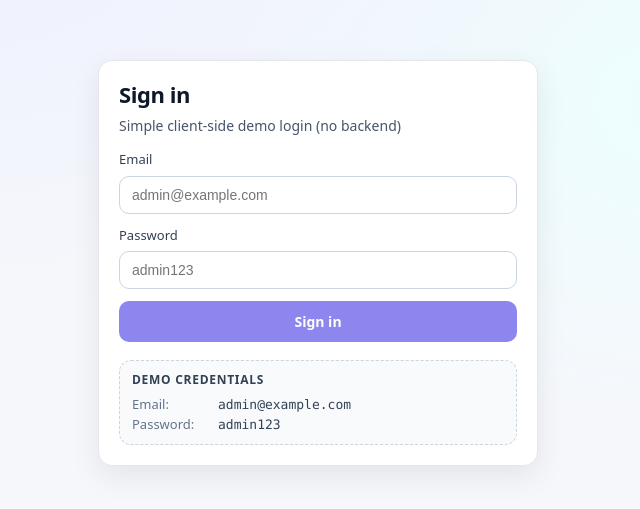
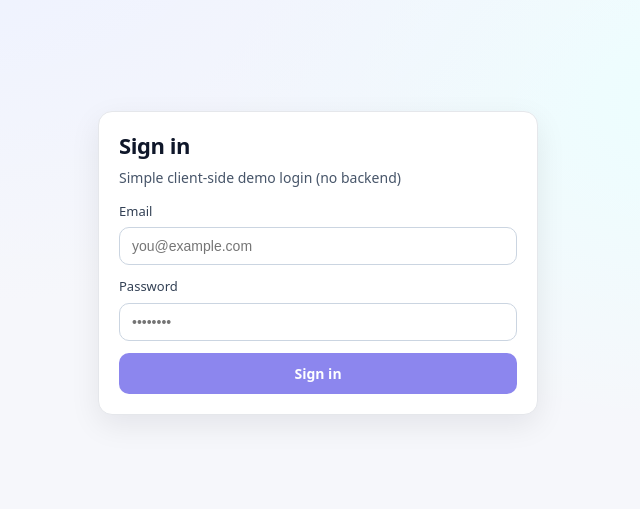
Before and after one commit to hrushikesh1310/React_AI, a React (Vite) app: page / in a window 1280 px wide. Shown: the part 137-646 px from the top of the page, without its empty margins (322-962 px from the left). Built offline with nearby package versions, Linux system fonts and the light colour scheme.

Commit message:
Remove demo credentials from login page

```diff
--- a/src/components/LoginForm.tsx
+++ b/src/components/LoginForm.tsx
@@ -1,7 +1,6 @@
 import type { FormEvent } from 'react'
 import { useMemo, useState } from 'react'
 import type { LoginResult } from '../auth/useAuth'
-import { DEMO_EMAIL, DEMO_PASSWORD } from '../auth/useAuth'
 
 type Props = {
   onLogin: (email: string, password: string) => Promise<LoginResult>
@@ -55,7 +54,7 @@ export default function LoginForm({ onLogin }: Props) {
               className="input"
               autoComplete="email"
               inputMode="email"
-              placeholder="admin@example.com"
+              placeholder="you@example.com"
               value={email}
               onChange={(e) => setEmail(e.target.value)}
             />
@@ -67,7 +66,7 @@ export default function LoginForm({ onLogin }: Props) {
               className="input"
               type="password"
               autoComplete="current-password"
-              placeholder="admin123"
+              placeholder="••••••••"
               value={password}
               onChange={(e) => setPassword(e.target.value)}
             />
@@ -78,16 +77,6 @@ export default function LoginForm({ onLogin }: Props) {
           <button className="button" type="submit" disabled={!canSubmit}>
             {isSubmitting ? 'Signing in…' : 'Sign in'}
           </button>
-
-          <div className="hint">
-            <div className="hintTitle">Demo credentials</div>
-            <div className="hintRow">
-              <span className="hintKey">Email:</span> <code>{DEMO_EMAIL}</code>
-            </div>
-            <div className="hintRow">
-              <span className="hintKey">Password:</span> <code>{DEMO_PASSWORD}</code>
-            </div>
-          </div>
         </form>
       </div>
     </div>
```
